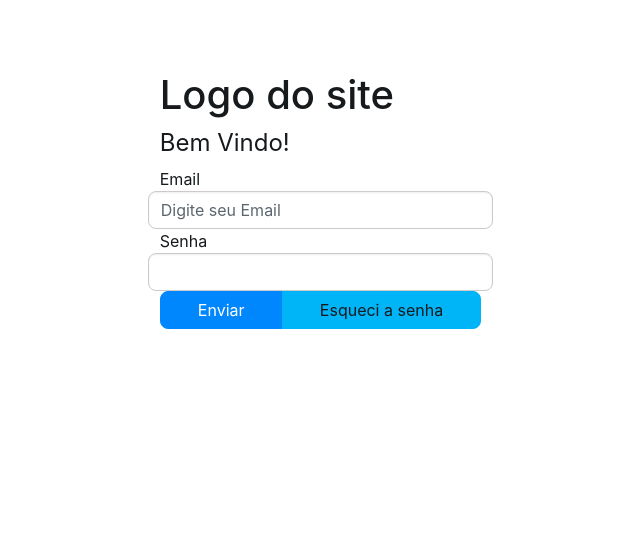
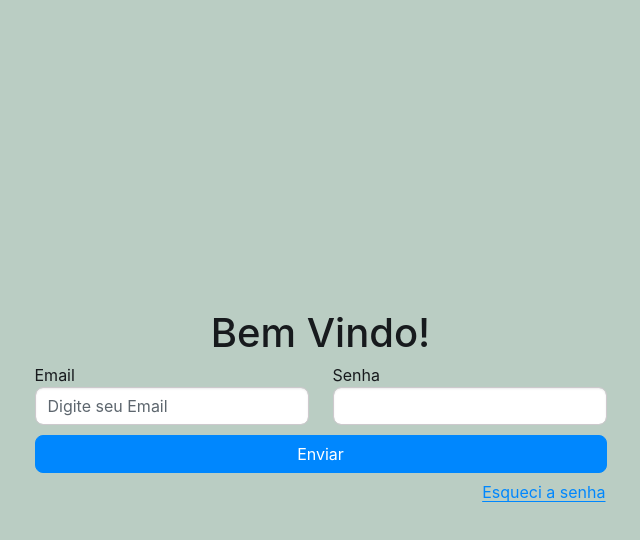
Before and after one commit to caroline-sdrs-png/login-bootstrap, a plain HTML site: page index.html in a window 1280 px wide. Shown: the whole page, without its empty margins (312-952 px from the left). Drawn offline with Linux system fonts and the light colour scheme.

Commit message:
Finalizando tele de login

```diff
--- a/css/index.css
+++ b/css/index.css
@@ -1,8 +1,15 @@
-
-.container{
+body{
+    background-color: #1d5b3b4d;
+}
+main{
     display: flex;
     justify-content: center;
     align-items: center;
-    height: 400px;
+    min-height: 100vh ;
+    margin: 10px;
 
 }
+.botoes{
+    margin-top: 10px;
+
+}
--- a/index.html
+++ b/index.html
@@ -11,40 +11,38 @@
 
 </head>
     <body>
-    <main class="container">
+    <main class="content-fluid">
         <div>
 
-            <h1>Logo do site</h1>
+            <h1 class="text-center" >Bem Vindo! </h1>
             <form action="#" method= "post">
 
-                <fieldset>
-                    <legend>Bem Vindo!</legend>
-
-                    <div class="row">
-
+                <div class="row">
+                    <div class="xs:col-12 sm-12 md:col-6">
                         <label for="email"  class="form-field">Email</label>
                         <input type="email" name="email" id="email" class="form-control" placeholder="Digite seu Email">
 
                     </div>
 
-                    <div class="row">
-
+                    <div class="xs:col-12 sm-12 md:col-6">
                         <label for="password"  class="form-field">Senha</label>
                         <input type="password" name="password" id="password" class="form-control" >
 
                     </div>
 
+                </div>
 
-                    <div class="row">
+                <div class="row">
 
-                        <div class="btn-group botoes">
+                    <div class="xs:col-12 sm:col-12 d-grid botoes">
+                        <button type="submit" class="btn-solid theme-primary"> Enviar</button>
 
-                            <button type="submit" class="btn-solid theme-primary"> Enviar</button>
-                            <a href="./twa.html" class="btn-solid theme-info">Esqueci a senha</a>
+                    </div>
+                    <a href="./twa.html" class="btn-link justify-content-end">Esqueci a senha</a>
 
-                        </div>
-                    </div>
-                </fieldset>
+                </div>
+
+
             </form>
         </div>
 
```
